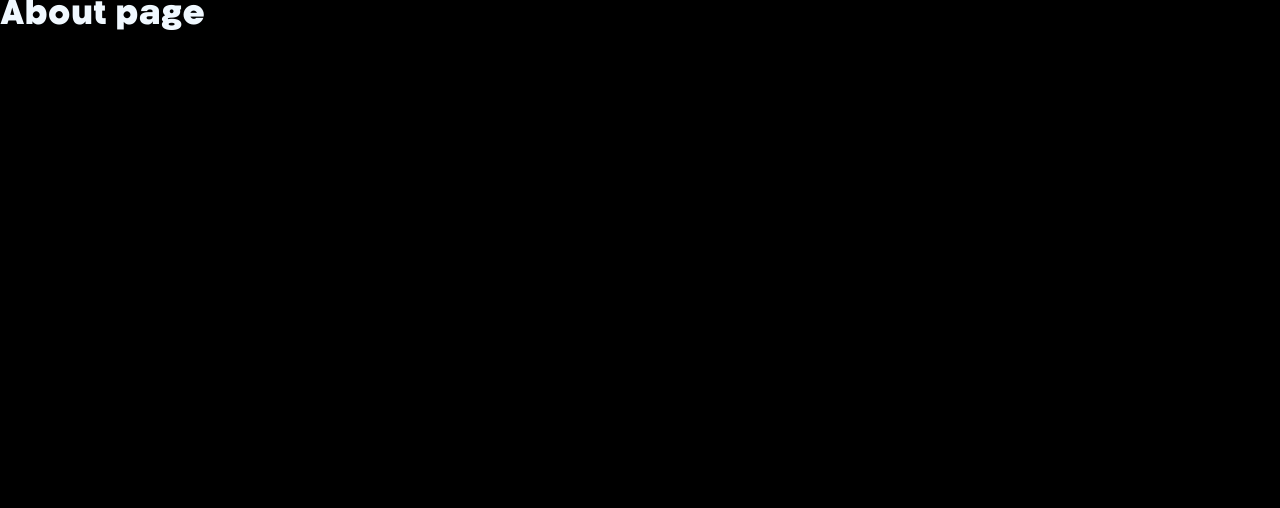
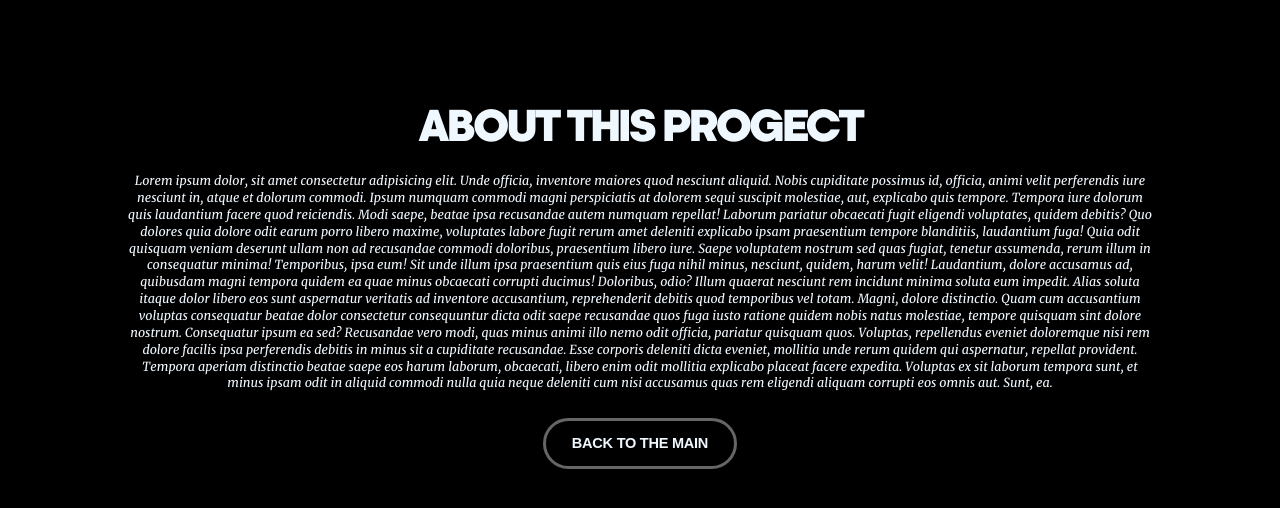
Before and after one commit to YuriyMtrofanov/parallax, a React (Create React App) app: page /about in a window 1280 px wide. Shown: the top 508 px of the page. Built offline with nearby package versions, Linux system fonts and the light colour scheme.

Commit message:
simple content is added to the about page

```diff
--- a/src/App.css
+++ b/src/App.css
@@ -141,3 +141,23 @@
 .layer-4, .layer-5, .layer-6 {
   pointer-events: none;
 }
+
+
+.about-page-content {
+  font-size: calc(var(--index) * 1);
+  text-align: center;
+  text-transform: uppercase;
+  letter-spacing: calc(var(--index) * -0.15);
+  line-height: 1.6em;
+  margin-top: calc(var(--index) * 5.5);
+}
+
+.about-page-content__p {
+  font-family: merriweather-italic-local;
+  margin: 2% 10%;
+  line-height: 1.35;
+  text-transform: none;
+  letter-spacing: normal;
+  /* color:brown; */
+  font-size: calc(var(--index) * 0.6);
+}
--- a/src/components/pages/AboutPage.tsx
+++ b/src/components/pages/AboutPage.tsx
@@ -1,8 +1,26 @@
 import React from "react";
+import { NavLink } from "react-router-dom";
 
 const AboutPage: React.FC = () => {
     return (
-        <h1>About page</h1>
+        <div className="about-page-content">
+            <h1>About this progect</h1>
+            <div className="about-page-content__p">
+                <p>Lorem ipsum dolor, sit amet consectetur adipisicing elit. Unde officia, inventore maiores quod nesciunt aliquid. Nobis cupiditate possimus id, officia, animi velit perferendis iure nesciunt in, atque et dolorum commodi.
+                Ipsum numquam commodi magni perspiciatis at dolorem sequi suscipit molestiae, aut, explicabo quis tempore. Tempora iure dolorum quis laudantium facere quod reiciendis. Modi saepe, beatae ipsa recusandae autem numquam repellat!
+                Laborum pariatur obcaecati fugit eligendi voluptates, quidem debitis? Quo dolores quia dolore odit earum porro libero maxime, voluptates labore fugit rerum amet deleniti explicabo ipsam praesentium tempore blanditiis, laudantium fuga!
+                Quia odit quisquam veniam deserunt ullam non ad recusandae commodi doloribus, praesentium libero iure. Saepe voluptatem nostrum sed quas fugiat, tenetur assumenda, rerum illum in consequatur minima! Temporibus, ipsa eum!
+                Sit unde illum ipsa praesentium quis eius fuga nihil minus, nesciunt, quidem, harum velit! Laudantium, dolore accusamus ad, quibusdam magni tempora quidem ea quae minus obcaecati corrupti ducimus! Doloribus, odio?
+                Illum quaerat nesciunt rem incidunt minima soluta eum impedit. Alias soluta itaque dolor libero eos sunt aspernatur veritatis ad inventore accusantium, reprehenderit debitis quod temporibus vel totam. Magni, dolore distinctio.
+                Quam cum accusantium voluptas consequatur beatae dolor consectetur consequuntur dicta odit saepe recusandae quos fuga iusto ratione quidem nobis natus molestiae, tempore quisquam sint dolore nostrum. Consequatur ipsum ea sed?
+                Recusandae vero modi, quas minus animi illo nemo odit officia, pariatur quisquam quos. Voluptas, repellendus eveniet doloremque nisi rem dolore facilis ipsa perferendis debitis in minus sit a cupiditate recusandae.
+                Esse corporis deleniti dicta eveniet, mollitia unde rerum quidem qui aspernatur, repellat provident. Tempora aperiam distinctio beatae saepe eos harum laborum, obcaecati, libero enim odit mollitia explicabo placeat facere expedita.
+                Voluptas ex sit laborum tempora sunt, et minus ipsam odit in aliquid commodi nulla quia neque deleniti cum nisi accusamus quas rem eligendi aliquam corrupti eos omnis aut. Sunt, ea.</p>
+            </div>
+            <NavLink className="nav-link text-light" to="/">
+                <button className="button-start">Back to the main</button>
+            </NavLink>
+        </div>
     );
 };
 
```
